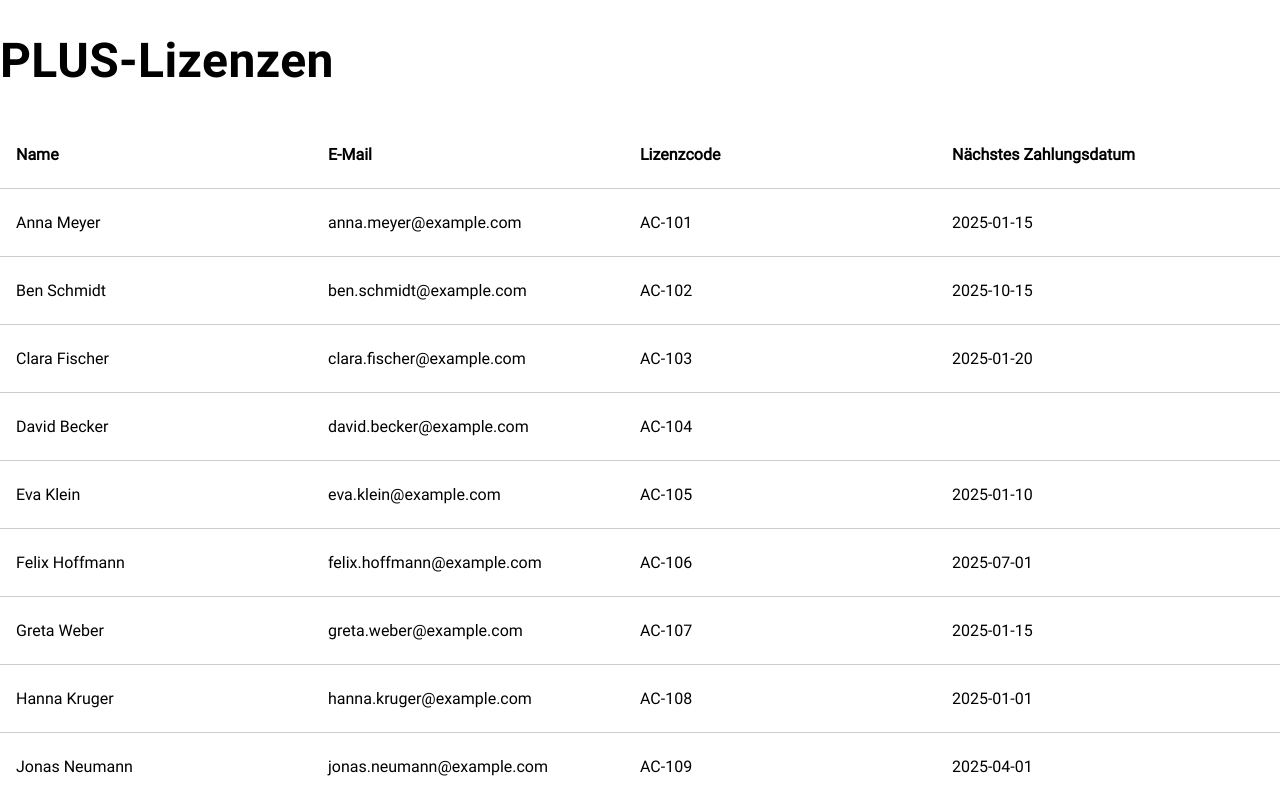
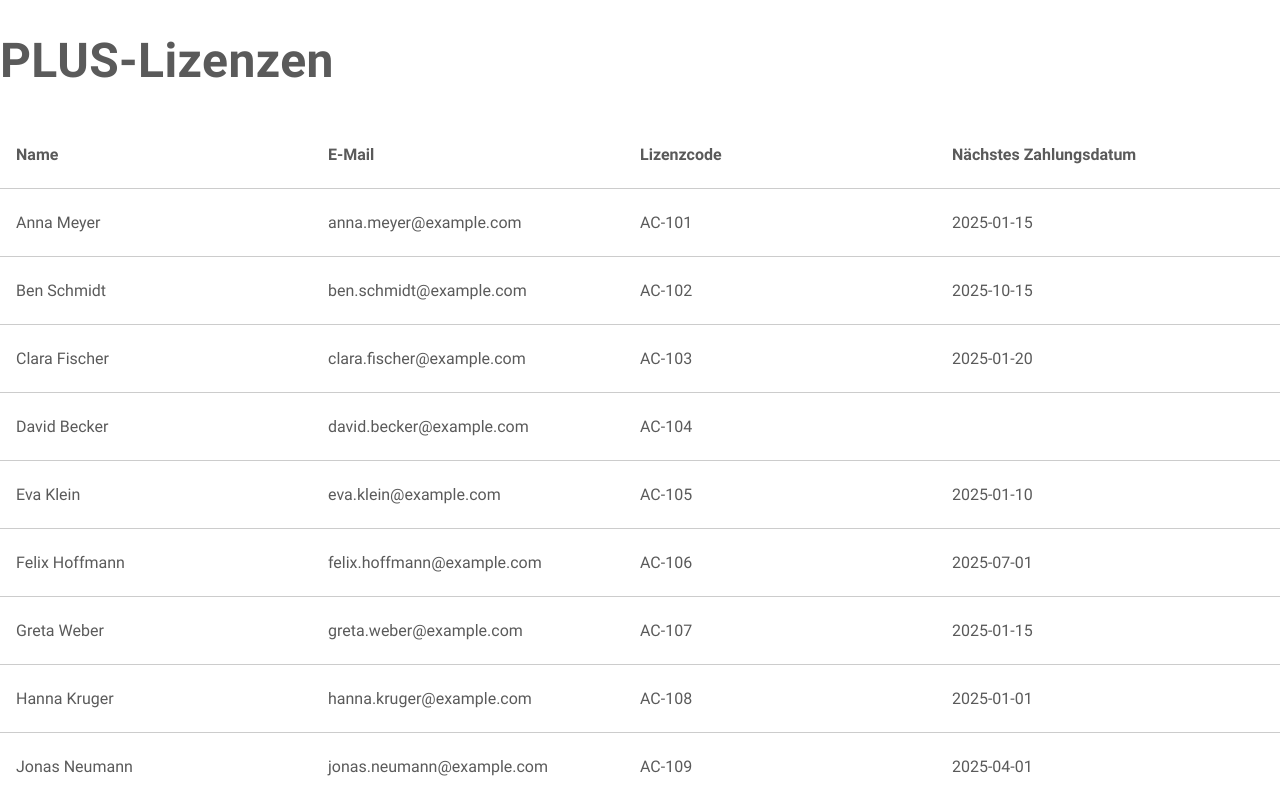
Before and after one commit to claraw-19/plus, a Next.js app: page / in a window 1280 px wide. Shown: the top 800 px of the page. Built offline with nearby package versions, Linux system fonts and the light colour scheme.

Commit message:
change text color and adjust styled components

```diff
--- a/components/Plus/UserListHeader.tsx
+++ b/components/Plus/UserListHeader.tsx
@@ -1,24 +1,26 @@
 import styled from "styled-components";
 
-const UserContainer = styled.div`
-  display: flex;
-  justify-content: space-between;
-  padding: 8px 16px;
-  border-bottom: 1px solid #ccc;
-`;
+const Styled = {
+  UserContainer: styled.div`
+    display: flex;
+    justify-content: space-between;
+    padding: 8px 16px;
+    border-bottom: 1px solid #ccc;
+  `,
 
-const UserData = styled.p`
-  flex: 1;
-  font-weight: 900;
-`;
+  UserData: styled.p`
+    flex: 1;
+    font-family: roboto-bold;
+  `,
+};
 
 export default function UserListHeader() {
   return (
-    <UserContainer>
-      <UserData>Name</UserData>
-      <UserData>E-Mail</UserData>
-      <UserData>Lizenzcode</UserData>
-      <UserData>Nächstes Zahlungsdatum</UserData>
-    </UserContainer>
+    <Styled.UserContainer>
+      <Styled.UserData>Name</Styled.UserData>
+      <Styled.UserData>E-Mail</Styled.UserData>
+      <Styled.UserData>Lizenzcode</Styled.UserData>
+      <Styled.UserData>Nächstes Zahlungsdatum</Styled.UserData>
+    </Styled.UserContainer>
   );
 }
--- a/pages/index.tsx
+++ b/pages/index.tsx
@@ -1,28 +1,32 @@
 import users from "../constants/dummyData.json";
 import UserCard from "@/components/Plus/UserCard";
 import styled from "styled-components";
-import { UserContainer } from "@/components/Plus/UserCard";
-import { UserData } from "@/components/Plus/UserCard";
 import UserListHeader from "@/components/Plus/UserListHeader";
 
 export default function Plus() {
-  const UserList = styled.ul`
-    list-style: none;
-    margin: 0;
-    padding: 0;
-  `;
+  const Styled = {
+    UserList: styled.ul`
+      list-style: none;
+      margin: 0;
+      padding: 0;
+    `,
+
+    ColorWrapper: styled.div`
+      color: ${({ theme }) => theme.colors.grey2};
+    `,
+  };
 
   return (
-    <>
+    <Styled.ColorWrapper>
       <h1>PLUS-Lizenzen</h1>
-      <UserList>
-        <UserListHeader />
+      <UserListHeader />
+      <Styled.UserList>
         {users.map((user) => (
           <li key={user.id}>
             <UserCard user={user} />
           </li>
         ))}
-      </UserList>
-    </>
+      </Styled.UserList>
+    </Styled.ColorWrapper>
   );
 }
```
